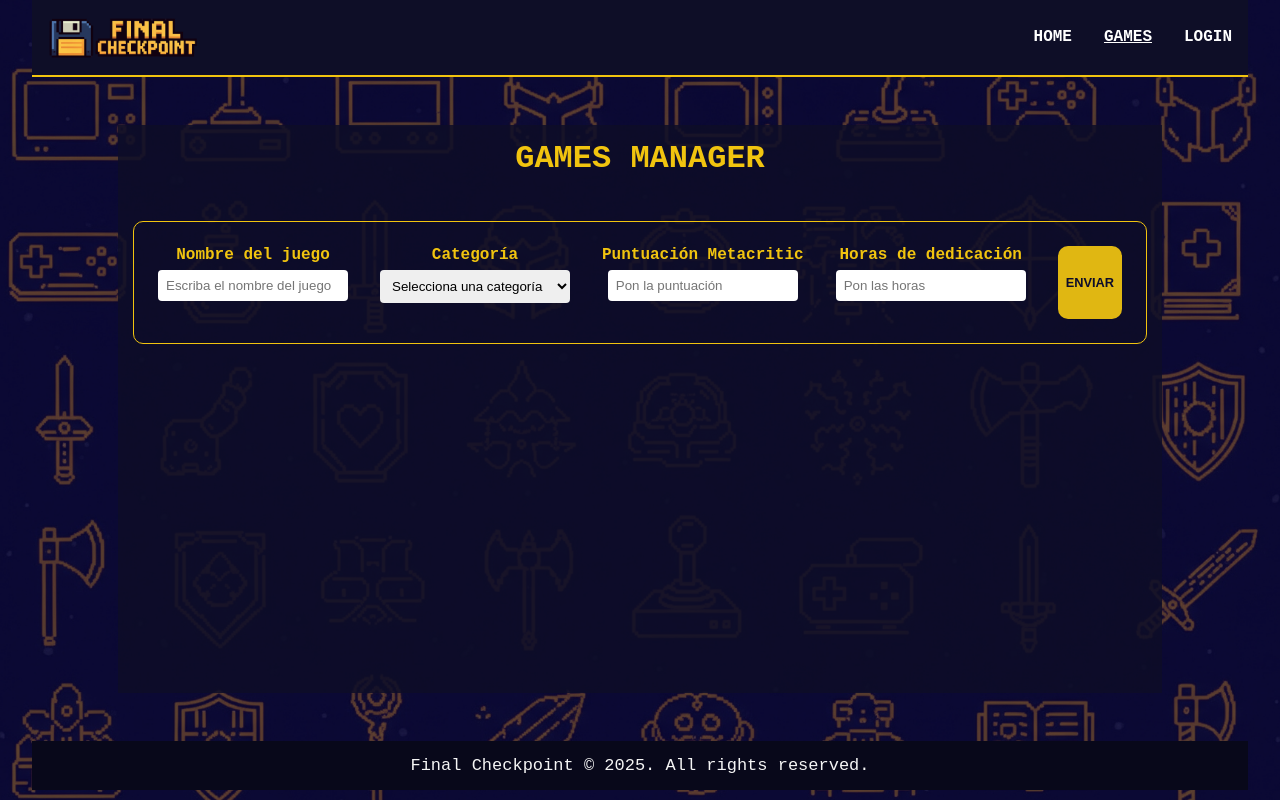
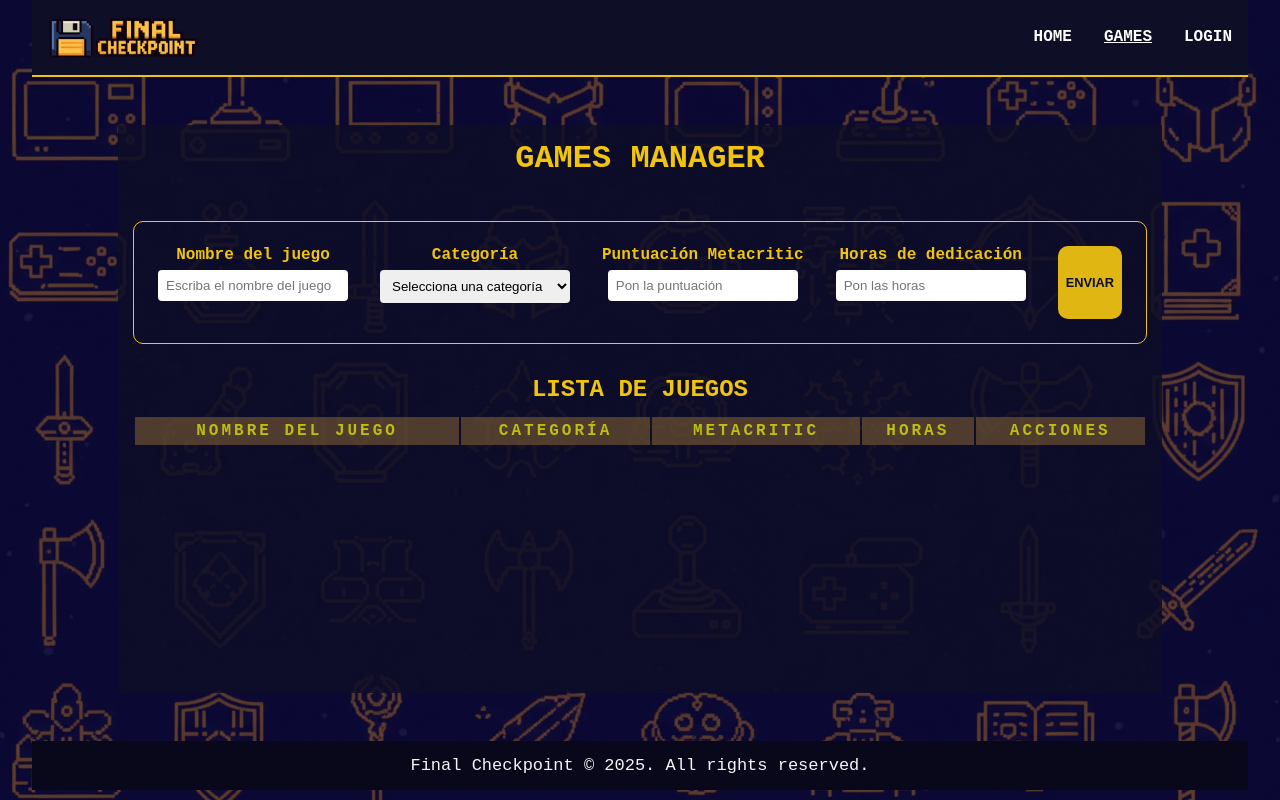
Before and after one commit to rleao12/proyecto-final-EOI, a Vue app in the folder vue-finalcheckpoint/: page /games in a window 1280 px wide. Built offline with nearby package versions, Linux system fonts and the light colour scheme.

Commit message:
creado GameList como componente de GameForm

```diff
--- a/vue-finalcheckpoint/package.json
+++ b/vue-finalcheckpoint/package.json
@@ -9,6 +9,7 @@
     "preview": "vite preview"
   },
   "dependencies": {
+    "@vueuse/core": "^13.3.0",
     "vue": "^3.5.13",
     "vue-router": "^4.5.1"
   },
--- /dev/null
+++ b/vue-finalcheckpoint/src/components/GamesForm.vue
@@ -0,0 +1,136 @@
+<script setup>
+import { ref } from 'vue'
+import { useStorage } from '@vueuse/core';
+import GamesList from './GamesList.vue';
+
+const games = useStorage("games", [
+
+])
+
+const newGame = ref({
+  gameName: '',
+  gameCategory: '',
+  metacriticScore: '',
+  dedicationHours: ''
+})
+
+function generateId() {
+  return Math.random().toString(36).substr(2, 8);
+}
+
+function addNewGame() {
+  const gameObject = {
+    id: generateId(),
+    done: false,
+    gameName: newGame.value.gameName,
+    gameCategory: newGame.value.gameCategory,
+    metacriticScore: newGame.value.metacriticScore,
+    dedicationHours: newGame.value.dedicationHours,
+  }
+  games.value.push(gameObject)
+}
+
+
+function completeGame(id) {
+
+}
+
+function editGame(id) {
+
+}
+
+function deleteGame(id) {
+  const index = games.value.findIndex(game => game.id === id)
+  if (index === -1) return
+    games.value.splice(index, 1)
+}
+
+</script>
+
+<template>
+<form class="form" @submit.prevent="">
+    <div class="form-group">
+      <label>Nombre del juego</label>
+      <input id="game-name" v-model="newGame.gameName" placeholder="Escriba el nombre del juego" type="text" required />
+    </div>
+
+    <div class="form-group">
+      <label>Categoría</label>
+      <select id="game-category" v-model="newGame.gameCategory" required>
+        <option disabled value>Selecciona una categoría</option>
+        <option>Aventura</option>
+        <option>Acción</option>
+        <option>Combate</option>
+        <option>RPG</option>
+        <option>Shooter</option>
+        <option>Esporte</option>
+        <option>Corrida</option>
+        <option>Otra</option>
+      </select>
+    </div>
+
+    <div class="form-group">
+      <label>Puntuación Metacritic</label>
+      <input id="metacritic-score" v-model.number="newGame.metacriticScore" placeholder="Pon la puntuación" type="number" min="0" max="10" step="0.1" required />
+    </div>
+
+    <div class="form-group">
+      <label>Horas de dedicación</label>
+      <input id="dedication-hours" v-model.number="newGame.dedicationHours" placeholder="Pon las horas" type="number" min="0" required />
+    </div>
+
+    <button class="submit-btn" type="submit" @click="addNewGame">ENVIAR</button>
+</form>
+<GamesList :games="games" :deleteGame="deleteGame" :completeGame="completeGame" :editGame="editGame" />
+
+</template>
+
+<style scoped>
+.form {
+  max-width: auto;
+  margin: 2rem auto;
+  padding: 1.5rem;
+  border: 1px solid #f1c40f;
+  border-radius: 10px;
+  color: #f1c40f;
+  display: inline-flex;
+  margin-bottom: 0;
+}
+
+.form-group {
+  margin-bottom: 1rem;
+  margin-right: 2rem;
+
+}
+
+label {
+  display: block;
+  margin-bottom: 0.4rem;
+  font-weight: bold;
+}
+
+input,
+select {
+  width: 190px;
+  padding: 0.5rem;
+  border: 1px;
+  border-radius: 4px;
+}
+
+.submit-btn {
+  padding: 0.5rem 0.5rem;
+  border: none;
+  border-radius: 10px;
+  background-color: #e0b712;
+  color: #0d0d2b;
+  font-size: 0.8rem;
+  font-weight: bold;
+  cursor: pointer;
+  text-decoration: none;
+
+}
+
+.submit-btn:hover {
+  background-color: #ffd700;
+}
+</style>
--- /dev/null
+++ b/vue-finalcheckpoint/src/components/GamesList.vue
@@ -0,0 +1,75 @@
+<script setup>
+import { defineProps } from 'vue';
+
+defineProps({
+  games: Array,
+  deleteGame: Function,
+  completeGame: Function,
+  editGame: Function
+})
+
+</script>
+
+<template>
+<div class="game-list">
+  <h2>LISTA DE JUEGOS</h2>
+  <table class="game-table">
+    <thead>
+      <tr>
+        <th>NOMBRE DEL JUEGO</th>
+        <th>CATEGORÍA</th>
+        <th>METACRITIC</th>
+        <th>HORAS</th>
+        <th>ACCIONES</th>
+      </tr>
+    </thead>
+    <tbody>
+      <tr v-for="game in games" :key="game.id">
+        <td>{{ game.gameName }}</td>
+        <td>{{ game.gameCategory }}</td>
+        <td>{{ game.metacriticScore }}</td>
+        <td>{{ game.dedicationHours }}</td>
+        <td class="actions-btn">
+        <button @click="completeGame(game.id)">✅</button>
+        <button @click="editGame(game.id)">✏️</button>
+        <button @click="deleteGame(game.id)">❌</button>
+        </td>
+      </tr>
+    </tbody>
+  </table>
+</div>
+
+</template>
+
+<style scoped>
+.game-table {
+  color: #ffffff;
+  width: 100%;
+}
+
+thead {
+  background: #745732a6;
+  color: #bcbe12;
+}
+
+th {
+  padding: 0.3rem;
+  font-size: 1rem;
+  letter-spacing: 3px;
+}
+
+td {
+  margin-bottom: 5px;
+  margin-top: 10px;
+}
+
+tbody {
+  color: whitesmoke;
+}
+
+.actions-btn {
+  display:inline-flex;
+  align-items: center;
+  gap: 1rem;
+}
+</style>
--- a/vue-finalcheckpoint/src/views/Games.vue
+++ b/vue-finalcheckpoint/src/views/Games.vue
@@ -1,53 +1,11 @@
 <script setup>
-import { ref } from 'vue'
-
-const form = ref({
-  gameName: '',
-  gameCategory: '',
-  metacriticScore: null,
-  dedicationHours: null,
-})
-
+import GamesForm from '@/components/GamesForm.vue';
 </script>
 
 <template>
-
   <main>
     <h1>GAMES MANAGER</h1>
-    <form class="form">
-    <div class="form-group">
-      <label>Nombre del juego</label>
-      <input id="game-name" v-model="form.gameName" placeholder="Escriba el nombre del juego" type="text" required />
-    </div>
-
-    <div class="form-group">
-      <label>Categoría</label>
-      <select id="game-category" v-model="form.gameCategory" required>
-        <option disabled value="">Selecciona una categoría</option>
-        <option>Aventura</option>
-        <option>Acción</option>
-        <option>Combate</option>
-        <option>RPG</option>
-        <option>Shooter</option>
-        <option>Esporte</option>
-        <option>Corrida</option>
-        <option>Otra</option>
-      </select>
-    </div>
-
-    <div class="form-group">
-      <label>Puntuación Metacritic</label>
-      <input id="metacritic-score" v-model.number="form.metacriticScore" placeholder="Pon la puntuación" type="number" min="0" max="10" required />
-    </div>
-
-    <div class="form-group">
-      <label>Horas de dedicación</label>
-      <input id="dedication-hours" v-model.number="form.dedicationHours" placeholder="Pon las horas" min="0" required />
-    </div>
-
-    <button class="submit-btn" type="submit">ENVIAR</button>
-  </form>
-
+    <GamesForm></GamesForm>
   </main>
 </template>
 
@@ -63,52 +21,4 @@ main {
   color: whitesmoke;
   background-color: #0e0e27da;
 }
-
-.form {
-  max-width: auto;
-  margin: 2rem auto;
-  padding: 1.5rem;
-  border: 1px solid #f1c40f;
-  border-radius: 10px;
-  color: #f1c40f;
-  display: inline-flex;
-
-}
-
-.form-group {
-  margin-bottom: 1rem;
-  margin-right: 2rem;
-
-}
-
-label {
-  display: block;
-  margin-bottom: 0.4rem;
-  font-weight: bold;
-}
-
-input,
-select {
-  width: 190px;
-  padding: 0.5rem;
-  border: 1px;
-  border-radius: 4px;
-}
-
-.submit-btn {
-  padding: 0.5rem 0.5rem;
-  border: none;
-  border-radius: 10px;
-  background-color: #e0b712;
-  color: #0d0d2b;
-  font-size: 0.8rem;
-  font-weight: bold;
-  cursor: pointer;
-  text-decoration: none;
-
-}
-
-.submit-btn:hover {
-  background-color: #ffd700;
-}
 </style>
```
Also changed, not shown: 1 other file (tests, documents, lock files or other folders).
